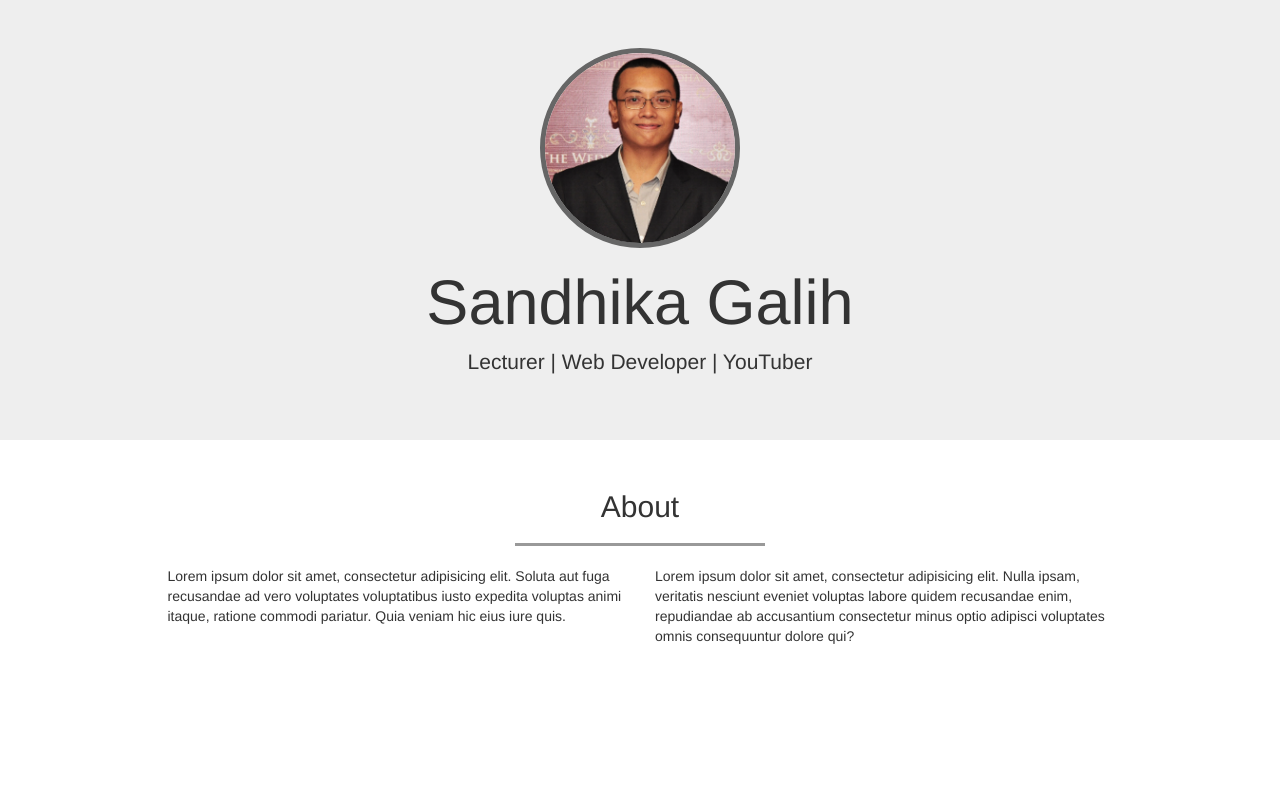
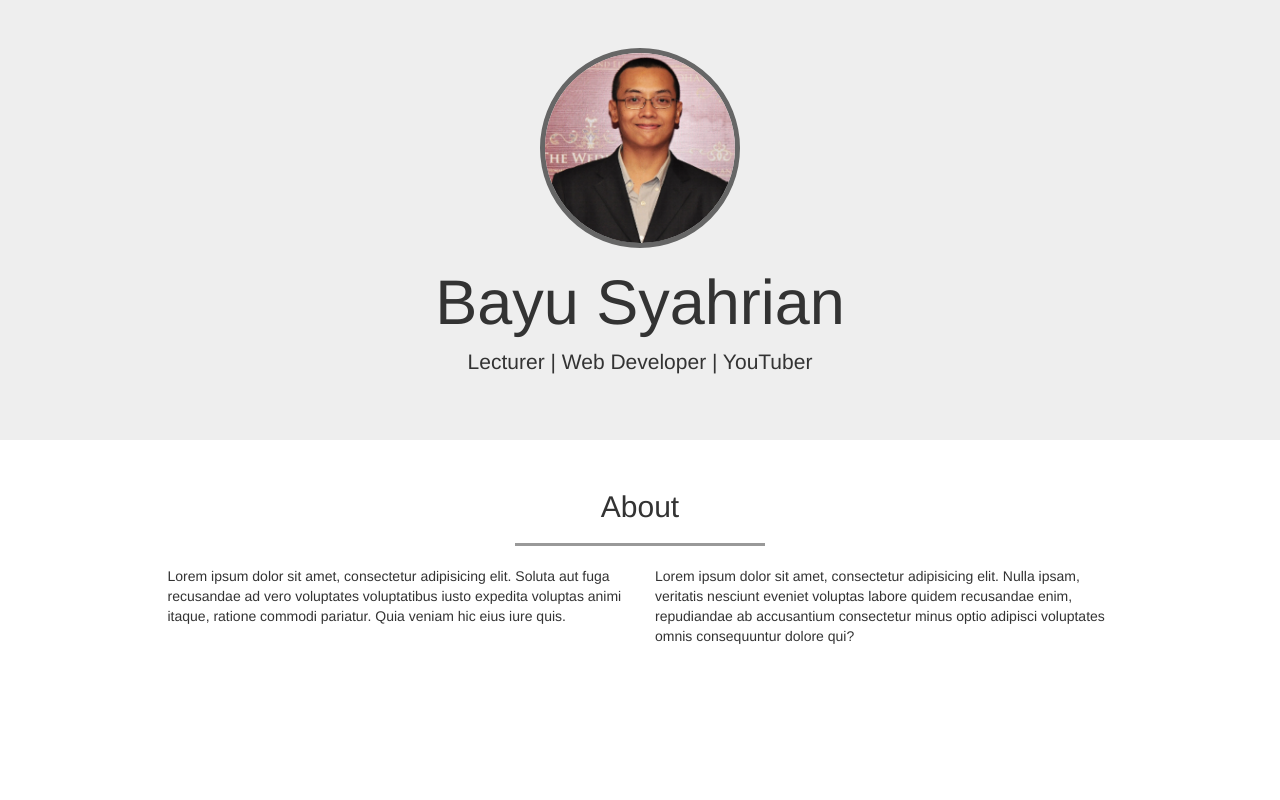
Before and after one commit to Bayusyahrian/Fortopolio-landing, a plain HTML site: page index.html in a window 1280 px wide. Shown: the top 800 px of the page. Drawn offline with nearby package versions, Linux system fonts and the light colour scheme.

Commit message:
Merubah Nama

```diff
--- a/index.html
+++ b/index.html
@@ -23,7 +23,7 @@
     <!-- jumbotron -->
     <div class="jumbotron text-center">
       <img src="img/sandhika.png" class="img-circle">
-      <h1>Sandhika Galih</h1>
+      <h1>Bayu Syahrian</h1>
       <p>Lecturer | Web Developer | YouTuber</p>
     </div>
     <!-- akhir jumbotron -->
```
